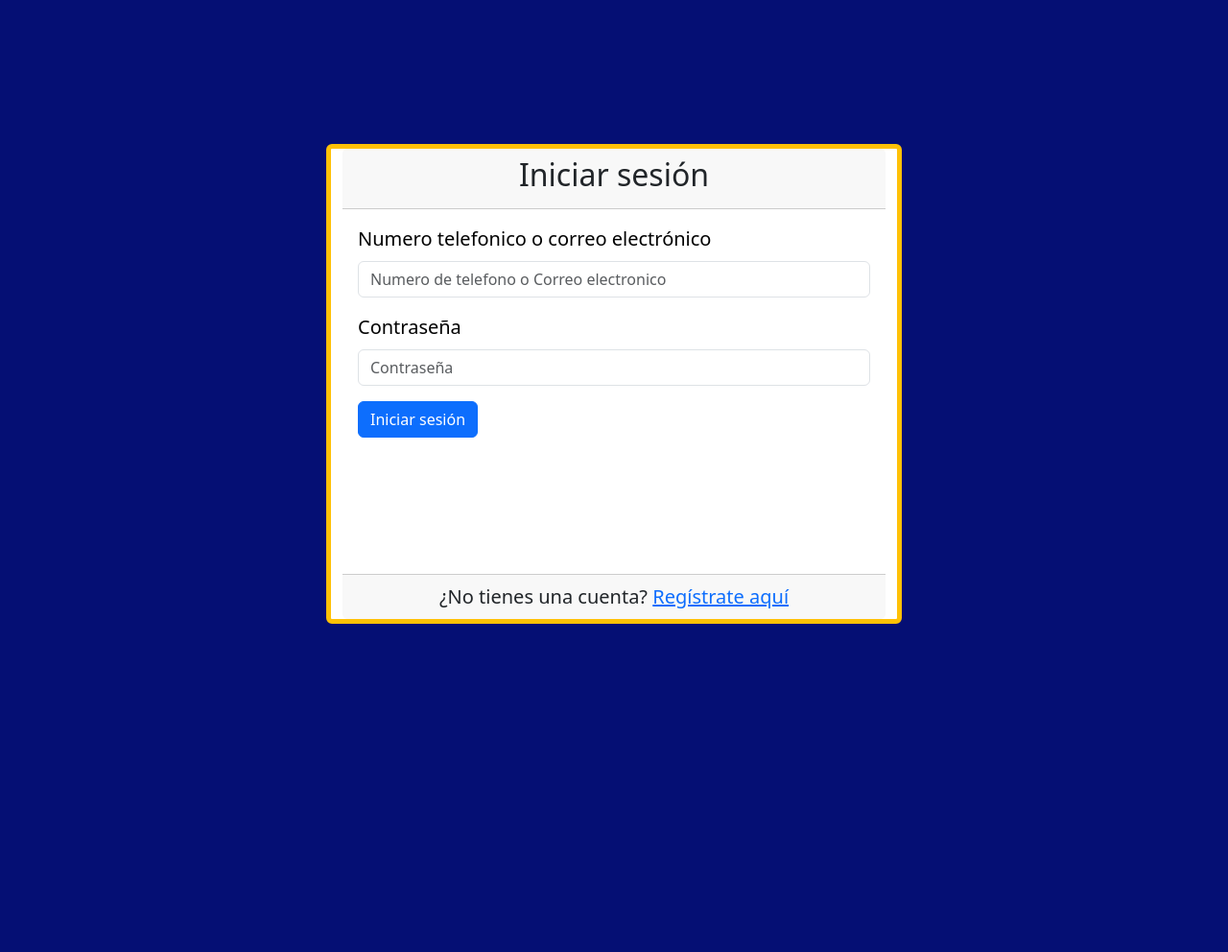
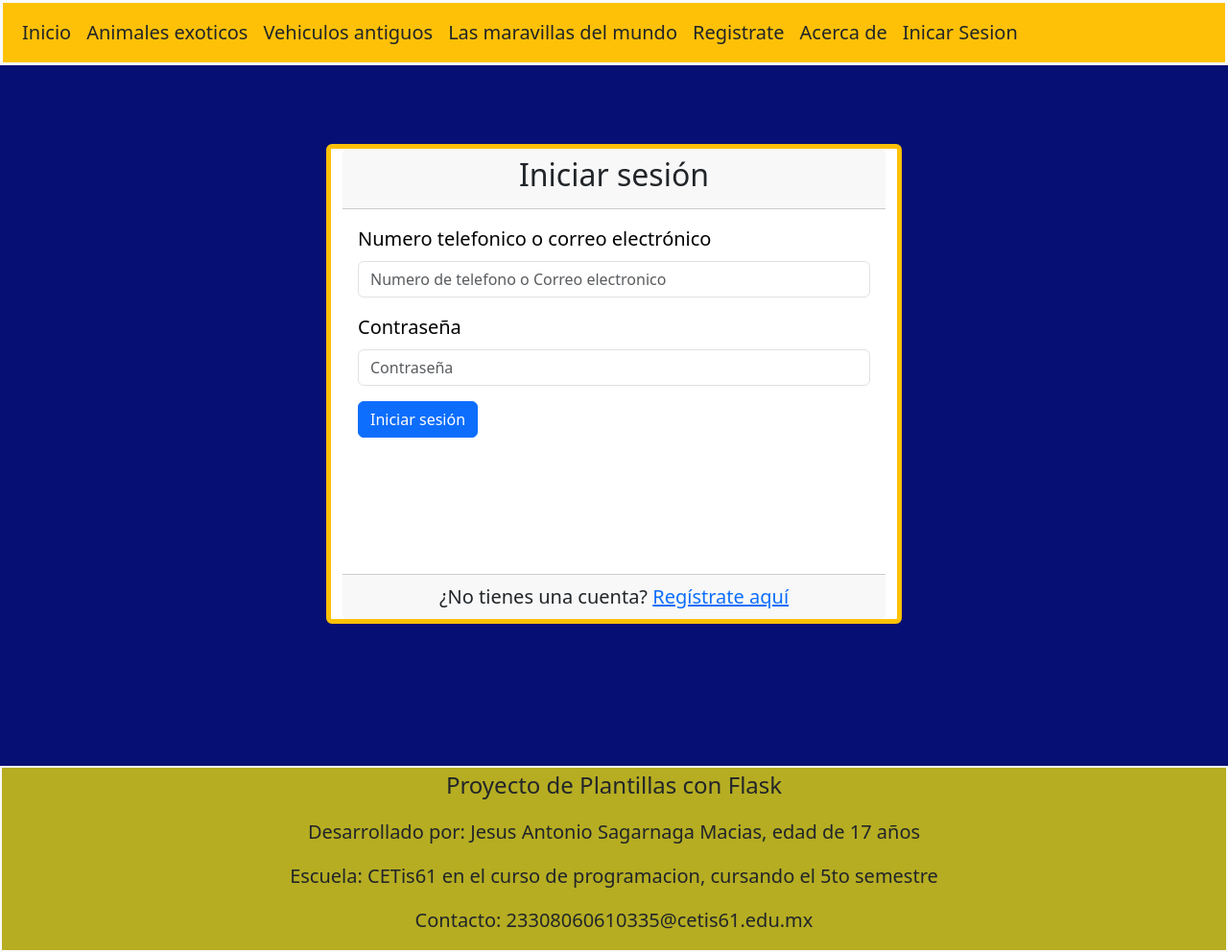
Before and after one commit to Sagarnaga-Jesus/Plantillas_complemento, a Flask app: page /sesion in a window 1280 px wide. Shown: the whole page at 96% size. Before the commit the page ends 650 px from the top, so only its background shows below. Run offline with Flask 3, Linux system fonts and the light colour scheme.

Commit message:
valioooo

```diff
--- a/app.py
+++ b/app.py
@@ -25,14 +25,16 @@ def profile():
 
 @app.route("/logout")#cierra sesión
 def logout():
-    session.pop('username', None)
-    return "Has cerrado sesión correctamente."
-
-
+    if session.get("logout"):
+        session.clear()
+        return render_template("inicio,html")
+    return render_template("base2.html")
 
 @app.route("/sesion")
 def index():
-
+    if session.get("logout"):
+        session.clear()
+        return render_template("inicio,html")
     return render_template("base2.html")
 
 @app.route("/")
@@ -148,7 +150,7 @@ def acerca():
 def formulario():
     return render_template("formulario.html")
 
-@app.route("/datos", methods=["POST", "GET"])
+@app.route("/datos")
 def datos():
 
     error =  None
@@ -226,9 +228,15 @@ def datos():
             return render_template("base2.html")
 
 
+@app.route("/sesion")
+def sesion():
+    if not session.get("logout") == True:
+        return render_template("inicio.html")
+    else:
+        return render_template("base2.html")
 
-@app.route("/sesion", methods=["POST", "GET"])
-def sesion():
+@app.route("/validaSesion")
+def validaSesion():
     error =  None
     if request.method == "POST":
         contacto = request.form["contacto"]
@@ -239,13 +247,14 @@ def sesion():
                 usuario_encontrado = persona
                 break
 
-
         if contraseña != usuario_encontrado["contraseña"]:
             error = "Las contraseñas no coinciden. Por favor, inténtalo de nuevo. O no"
             if  error != None:
                 flash(error, "danger")
                 return render_template(("base2.html"))
             else:
+                sesion["logout"]=True
+                usuario_encontrado["name"]
                 flash(f"¡Sesion iniciada con éxito! para: {contacto}", "success")
             return render_template("inicio.html")
 
@@ -253,16 +262,12 @@ def sesion():
             flash(f"El número o correo electrónico es inválido.", "danger")
             return render_template("base2.html")
         else:
+
             flash(f"¡Sesion iniciada con éxito! para: {contacto}", "success")
             return render_template("inicio.html")
 
     return render_template("inicio.html")
 
-@app.route("/cerrar_sesion")
-def cerrar_sesion():
-    session.pop('username', None)
-    return render_template("base2.html")
-
 
 
 if __name__ == "__main__":
--- a/templates/base.html
+++ b/templates/base.html
@@ -16,18 +16,26 @@
       </button>
       <div class="collapse navbar-collapse" id="navbarNavAltMarkup">
         <div class="navbar-nav">
-          {%if not session.get('username')%}
-          <a class="nav-link text-dark fs-5" href="http://127.0.0.1:5000/">Inicio</a>
-          <a class="nav-link text-dark fs-5" href="http://127.0.0.1:5000/animales_exoticos">Animales exoticos</a>
-          <a class="nav-link text-dark fs-5" href="http://127.0.0.1:5000/vehiculos_antiguos">Vehiculos antiguos</a>
-          <a class="nav-link text-dark fs-5" href="http://127.0.0.1:5000/maravillas_mundo">Las maravillas del mundo</a>
-          <a class="nav-link text-dark fs-5" href="http://127.0.0.1:5000/acerca_de">Acerca de</a>
+
+          <a class="nav-link text-dark fs-5" href="/">Inicio</a>
+          <a class="nav-link text-dark fs-5" href="/animales_exoticos">Animales exoticos</a>
+          <a class="nav-link text-dark fs-5" href="/vehiculos_antiguos">Vehiculos antiguos</a>
+          <a class="nav-link text-dark fs-5" href="/maravillas_mundo">Las maravillas del mundo</a>
+          <a class="nav-link text-dark fs-5" href="/formulario">Registrate</a>
+          <a class="nav-link text-dark fs-5" href="/acerca_de">Acerca de</a>
 
 
-            <a class="nav-link text-dark fs-5" href="http://127.0.0.1:5000//cerrar_sesion">Cerrar sesión</a>
-          {% else %}
-            <a class="nav-link text-dark fs-5" href="http://127.0.0.1:5000/sesion">Iniciar sesión</a>
-          {% endif %}
+            <a class="nav-link text-dark fs-5" href="/sesion">
+              {%if not session.get('logout')%}
+                Inicar Sesion
+              {%else%}
+                Cerrar Sesion
+              {%endif%}
+            </a>
+
+            {%if session.get("logout")%}
+              <a class="nav-link text-dark fs-5">Bienvenido {{session.get("usuario")}}</a>
+            {%endif%}
 
 
 
@@ -37,7 +45,7 @@
   </nav>
 
 
-    <div class="container">
+    <main class="container">
 
       {% with messages = get_flashed_messages(with_categories=true) %}
                     {% if messages %}
@@ -50,23 +58,19 @@
                     {% endif %}
                 {% endwith %}
 
-        <div class="body">
+
           <section>
             {% block contenido %}
             {% endblock %}
           </section>
-        </div>
+    </main>
 
-
-
-    </div>
-
-    <div class="footer align-items-end border border-2 border-light" style="background-color: rgba(255, 238, 0, 0.71); text-align: center; margin-top: 100px;">
+      <footer class="footer align-items-end border border-2 border-light" style="background-color: rgba(255, 238, 0, 0.71); text-align: center; margin-top: 100px;">
         <p class="fs-4">Proyecto de Plantillas con Flask</p>
         <p class="fs-5">Desarrollado por: Jesus Antonio Sagarnaga Macias, edad de 17 años</p>
         <p class="fs-5">Escuela: CETis61 en el curso de programacion, cursando el 5to semestre</p>
         <p class="fs-5">Contacto: 23308060610335@cetis61.edu.mx</p>
-      </div>
+      </footer>
 
     <script src="https://cdn.jsdelivr.net/npm/bootstrap@5.3.8/dist/js/bootstrap.bundle.min.js" integrity="sha384-FKyoEForCGlyvwx9Hj09JcYn3nv7wiPVlz7YYwJrWVcXK/BmnVDxM+D2scQbITxI" crossorigin="anonymous"></script>
 </body>
--- a/templates/base2.html
+++ b/templates/base2.html
@@ -1,12 +1,7 @@
-<!DOCTYPE html>
-<html lang="es-mx">
-<head>
-    <meta charset="UTF-8">
-    <meta name="viewport" content="width=device-width, initial-scale=1.0">
-    <title>Iniciar sesion</title>
-    <link href="https://cdn.jsdelivr.net/npm/bootstrap@5.3.8/dist/css/bootstrap.min.css" rel="stylesheet" integrity="sha384-sRIl4kxILFvY47J16cr9ZwB07vP4J8+LH7qKQnuqkuIAvNWLzeN8tE5YBujZqJLB" crossorigin="anonymous">
-</head>
-<body style="background-color: rgba(0, 11, 114, 0.98);">
+
+{% extends "base.html" %}
+{% block contenido %}
+
     <div class="container mt-5" >
         <div class="row justify-content-center align-items-center" style="margin-top: 150px;">
 
@@ -28,7 +23,7 @@
                 {% endwith %}
 
             <div class="card-body">
-                <form action="/sesion" method="post" class="text-light">
+                <form action="/validaSesion" method="post" class="text-light">
 
                 <div class="mb-3">
                     <label for="contacto" class="form-label fs-5" style="color: black;">Numero telefonico o correo electrónico</label>
@@ -47,11 +42,12 @@
                 </form>
             </div>
             <div class="card-footer text-center fs-5 text-dark">
-                ¿No tienes una cuenta? <a href="http://127.0.0.1:5000/formulario">Regístrate aquí</a>
+                ¿No tienes una cuenta? <a href="/formulario">Regístrate aquí</a>
             </div>
         </div>
         </div>
     </div>
     <script src="https://cdn.jsdelivr.net/npm/bootstrap@5.3.8/dist/js/bootstrap.bundle.min.js" integrity="sha384-FKyoEForCGlyvwx9Hj09JcYn3nv7wiPVlz7YYwJrWVcXK/BmnVDxM+D2scQbITxI" crossorigin="anonymous"></script>
-</body>
+{% endblock %}
+
 </html>
--- a/templates/formulario.html
+++ b/templates/formulario.html
@@ -9,8 +9,8 @@
 </head>
 
 <body >
+    {% extends "base.html" %}
     {% block contenido %}
-
     <div class="container mt-5" style="text-align: center; margin-top: 100px;">
 
     <div class="row d-flex justify-content-center align-items-center" >
@@ -248,7 +248,7 @@
                 <p class="fs-6">Al hacer clic en "Registrarte", aceptas nuestras <a href="https://es-la.facebook.com/legal/terms/update">Condiciones</a>, la <a href="https://es-la.facebook.com/privacy/explanation">Política de privacidad</a> y la <a href="https://es-la.facebook.com/policy.php">Política de cookies</a>.
                     Es posible que te enviemos notificaciones por SMS, que puedes desactivar cuando quieras.</p>
                 <input class="btn btn-success w-100" type="submit" value="Registrar" name="Regristar" id="Registrar">
-                <p><a href="http://127.0.0.1:5000/" class="link-underline-primary">¿Ya tienes una cuenta?</a></p>
+                <p><a href="/" class="link-underline-primary">¿Ya tienes una cuenta?</a></p>
             </div>
 
                 </form>
```
